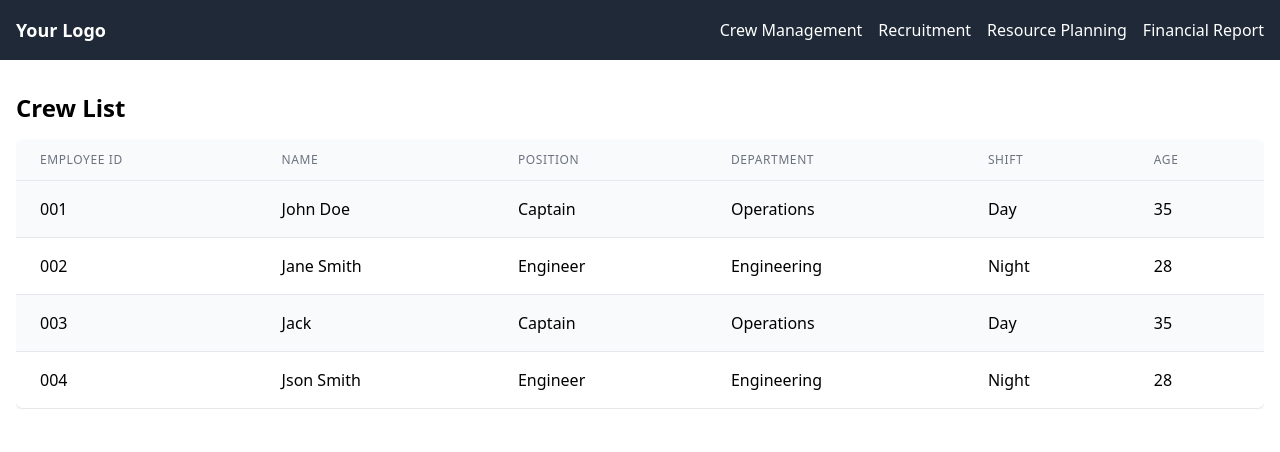
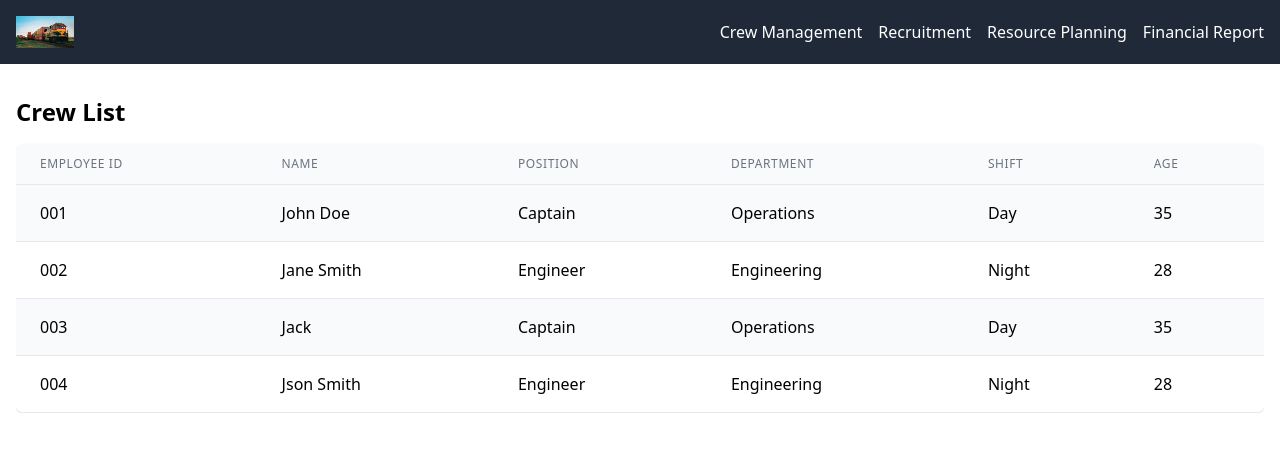
Before and after one commit to AniketVerma1/wishes, a Next.js app: page / in a window 1280 px wide. Shown: the top 452 px of the page. Built offline with nearby package versions, Linux system fonts and the light colour scheme.

Commit message:
crew added logo

```diff
--- a/src/components/NavBar.js
+++ b/src/components/NavBar.js
@@ -4,6 +4,7 @@ import Link from 'next/link';
 import { useState } from 'react';
 
 const NavBar = ({ activeTab, handleTabClick }) => {
+  const festivalImageUrl = '../../train.jpg';
   const [mobileMenuOpen, setMobileMenuOpen] = useState(false);
 
   const toggleMobileMenu = () => {
@@ -16,7 +17,10 @@ const NavBar = ({ activeTab, handleTabClick }) => {
         <div className="flex items-center justify-between">
           <div className="flex items-center">
             {/* <Link href="/"> */}
-              <a className="text-white font-semibold text-lg">Your Logo</a>
+              {/* <a className="text-white font-semibold text-lg">Your Logo</a> */}
+
+
+<img src={festivalImageUrl} className="h-8 w-auto mr-4" alt="Festival Logo" />
             {/* </Link> */}
           </div>
           <div className="flex md:hidden">
```
